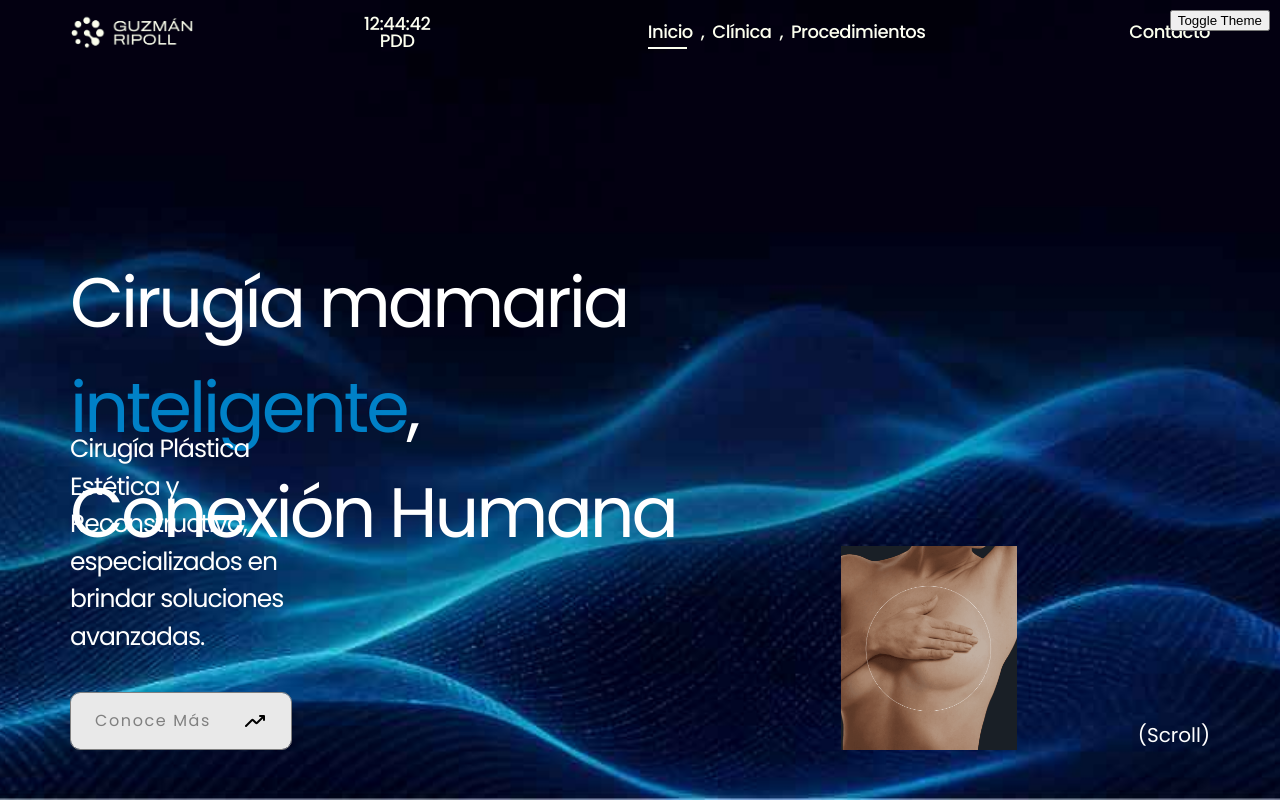
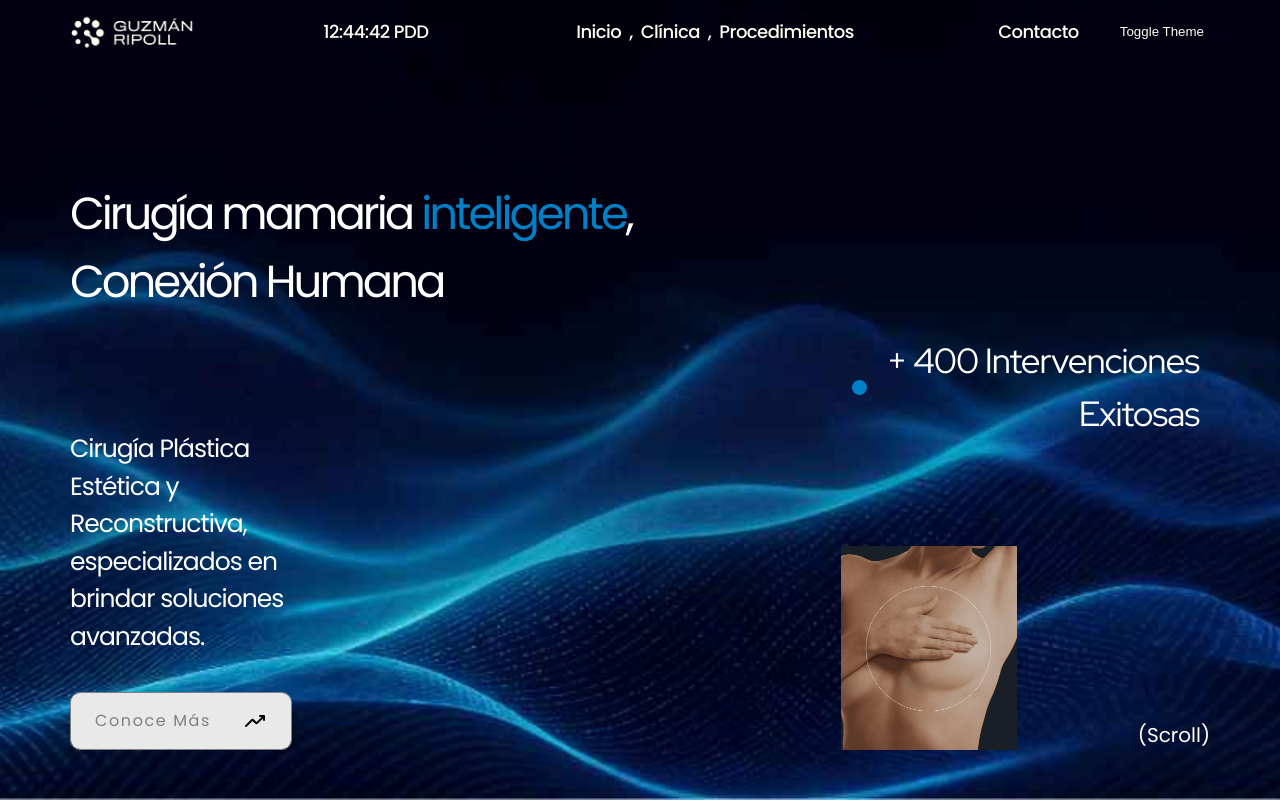
Before and after one commit to JOTALGS/GuzmanRipollCirugia, a React (Vite) app: page / in a window 1280 px wide. Shown: the top 802 px of the page. Built offline with nearby package versions, Linux system fonts and the light colour scheme.

Commit message:
home responsice

```diff
--- a/src/App.jsx
+++ b/src/App.jsx
@@ -121,7 +121,21 @@ function GridDebugger({
   );
 }
 
+// About Page Component
+function ProcedimientoCero() {
+  const [isPinned, setIsPinned] = useState(true);
 
+  return (
+    <Box sx={{ minHeight: '100vh', backgroundColor: 'black' }}>
+      <StandaloneScrollReveal
+        imageSrc="images/wwsav.jpg"
+        imageAlt="Architectural detail with orange geometric patterns"
+        heading="NexaVirtu Tech"
+        pin={isPinned}
+      />
+    </Box>
+  );
+}
 
 // 🎯 COMPONENTE PRINCIPAL CON GRID DEBUGGER Y NAVBAR
 const App = () => {
@@ -148,12 +162,12 @@ const App = () => {
         <ReactLenis root>
           <Box id="scroll-container" sx={{ textAlign: "center", scrollBehavior: "smooth" }}>
             {/* NavBar fija en la parte superior */}
-            <NavBar />
+            <NavBar  toggleTheme={toggleTheme} />
 
             <Routes>
-              <Route path="/" element={<Home toggleTheme={toggleTheme} />} />
+              <Route path="/" element={<Home/>} />
               <Route path="/clinica" element={<Clinica />} />
-              {/* <Route path="/procedimientos" element={<Procedures toggleTheme={toggleTheme} />} /> */}
+              <Route path="/procedimientos" element={<ProcedimientoCero />} />
               {/* <Route path="/contacto" element={<Contact />} /> */}
             </Routes>
 
--- a/src/components/UI/NavBar.jsx
+++ b/src/components/UI/NavBar.jsx
@@ -3,11 +3,16 @@ import { useState, useEffect, useRef } from "react"
 import { useLocation, Link } from "react-router-dom"
 import { motion, AnimatePresence } from "framer-motion"
 import { useLenis } from "@studio-freight/react-lenis"
+import { Box, useMediaQuery } from "@mui/material"
+import MenuIcon from '@mui/icons-material/Menu';
+import CloseIcon from '@mui/icons-material/Close';
 
-export default function NavBar() {
+export default function NavBar({ toggleTheme }) {
   const [timeParts, setTimeParts] = useState({ hour: "00", minute: "00", second: "00", period: "PDD" })
   const [isDarkBackground, setIsDarkBackground] = useState(false)
+  const [isMenuOpen, setIsMenuOpen] = useState(false)
   const location = useLocation()
+  const isMobile = useMediaQuery('(max-width:900px)')
 
   // Determinar página activa específica
   const getActivePage = () => {
@@ -25,7 +30,8 @@ export default function NavBar() {
   const menuLinks = [
     { name: "Inicio", path: "/" },
     { name: "Clínica", path: "/clinica" },
-    { name: "Procedimientos", path: "/procedimientos" }
+    { name: "Procedimientos", path: "/procedimientos" },
+    { name: "Contacto", path: "/contacto" }
   ]
 
   // Reloj en tiempo real con segundos
@@ -119,6 +125,10 @@ export default function NavBar() {
       e.preventDefault()
       lenis?.scrollTo(href, { offset: -100, duration: 1.2 })
     }
+    // Cerrar menú en móviles al hacer clic en un enlace
+    if (isMobile) {
+      setIsMenuOpen(false)
+    }
   }
 
   // Efecto de inversión custom
@@ -134,26 +144,26 @@ export default function NavBar() {
 
   return (
     <header style={navbarStyle}>
-      <nav style={{
+      <Box component="nav" sx={{
         margin: '0 auto',
         display: 'grid',
         gridTemplateColumns: 'repeat(12, 1fr)',
         alignItems: 'center',
         gap: '20px',
-        paddingLeft: '70px',
-        paddingRight: '70px',
+        paddingLeft: { xs: '20px', md: '70px'},
+        paddingRight: { xs: '20px', md: '70px'},
         paddingTop: '12px',
         paddingBottom: '12px',
         fontFamily: 'Poppins, sans-serif',
-        fontWeight: '500', // Poppins Medium
+        fontWeight: '500',
         fontSize: '18px',
         lineHeight: '17.28px',
         letterSpacing: '-0.54px'
       }}>
 
         {/* Logo - Columnas 1-2 */}
-        <div style={{
-          gridColumn: '1 / 3',
+        <Box sx={{
+          gridColumn: { xs: '1 / 3', md: '1 / 3'},
           display: 'flex',
           alignItems: 'center'
         }}>
@@ -173,23 +183,51 @@ export default function NavBar() {
               }}
             />
           </Link>
-        </div>
+        </Box>
 
         {/* Hora - Alineada al inicio de Columna 4 */}
-        <div style={{
-          gridColumn: '4 / 5',
+        <Box sx={{
+          gridColumn: { xs: '6 / 10', md: '4 / 6' },
           display: 'flex',
-          justifyContent: 'flex-start', // Alineado al inicio de la columna
+          justifyContent: { xs: 'flex-center', md: 'flex-start' },
           alignItems: 'center',
           color: 'inherit'
         }}>
           <span>
-            {timeParts.hour}:{timeParts.minute}:{timeParts.second} {timeParts.period}
+            {`${timeParts.hour}:${timeParts.minute}:${timeParts.second} ${timeParts.period}`}
           </span>
-        </div>
+        </Box>
 
+        {/* Botón de hamburguesa para móviles */}
+        {isMobile && (
+          <Box sx={{
+            gridColumn: '11 / 13',
+            display: 'flex',
+            justifyContent: 'flex-end',
+            alignItems: 'center',
+            zIndex: 100
+          }}>
+            <button
+              onClick={() => setIsMenuOpen(!isMenuOpen)}
+              style={{
+                background: 'none',
+                border: 'none',
+                color: 'inherit',
+                cursor: 'pointer',
+                padding: '8px'
+              }}
+              aria-label={isMenuOpen ? "Cerrar menú" : "Abrir menú"}
+            >
+              {isMenuOpen ? <CloseIcon /> : <MenuIcon />}
+            </button>
+          </Box>
+        )}
+
+        {/* Menú para escritorio */}
+        {!isMobile && (
+          <>
             {/* Navegación Principal con comas - Columna 7-10 */}
-        <div style={{
+            <Box sx={{
               gridColumn: '7 / 11',
               display: 'flex',
               justifyContent: 'flex-start',
@@ -200,7 +238,7 @@ export default function NavBar() {
                 display: 'flex',
                 alignItems: 'center'
               }}>
-            {menuLinks.map((link, index) => (
+                {menuLinks.slice(0, 3).map((link, index) => (
                   <React.Fragment key={link.name}>
                     <Link
                       to={link.path}
@@ -211,7 +249,7 @@ export default function NavBar() {
                         textDecoration: 'none',
                         position: 'relative',
                         fontFamily: 'Poppins, sans-serif',
-                    fontWeight: '500', // Poppins Medium
+                        fontWeight: '500',
                         fontSize: '18px',
                         lineHeight: '17.28px',
                         letterSpacing: '-0.54px',
@@ -223,7 +261,7 @@ export default function NavBar() {
                       {link.name}
                     </Link>
                     {/* Comas separadoras */}
-                {index < menuLinks.length - 1 && (
+                    {index < 2 && (
                       <span style={{
                         color: 'inherit',
                         margin: '0 8px'
@@ -234,7 +272,7 @@ export default function NavBar() {
 
                 {/* Underline animado para menú principal */}
                 <AnimatePresence mode="wait">
-              {menuLinks.some(link => link.name === active) && (
+                  {menuLinks.slice(0, 3).some(link => link.name === active) && (
                     <motion.div
                       key={active}
                       style={{
@@ -268,10 +306,10 @@ export default function NavBar() {
                   )}
                 </AnimatePresence>
               </div>
-        </div>
+            </Box>
 
             {/* Contacto - Separado al final */}
-        <div style={{
+            <Box sx={{
               gridColumn: '12 / 13',
               display: 'flex',
               justifyContent: 'flex-end',
@@ -285,7 +323,7 @@ export default function NavBar() {
                     color: 'inherit',
                     textDecoration: 'none',
                     fontFamily: 'Poppins, sans-serif',
-                fontWeight: '500', // Poppins Medium
+                    fontWeight: '500',
                     fontSize: '18px',
                     lineHeight: '17.28px',
                     letterSpacing: '-0.54px',
@@ -332,8 +370,93 @@ export default function NavBar() {
                   )}
                 </AnimatePresence>
               </div>
-        </div>
-      </nav>
+            </Box>
+
+            {/* Toggle Theme para escritorio */}
+            <Box sx={{
+              gridColumn: '13 / 13',
+              display: 'flex',
+              justifyContent: 'flex-end',
+              alignItems: 'center'
+            }}>
+              <button onClick={toggleTheme} style={{
+                position: 'relative',
+                zIndex: 999,
+                background: 'none',
+                border: 'none',
+                color: 'inherit',
+                cursor: 'pointer',
+                marginLeft: '15px'
+              }}>
+                Toggle Theme
+              </button>
+            </Box>
+          </>
+        )}
+      </Box>
+
+      {/* Menú móvil */}
+      <AnimatePresence>
+        {isMobile && isMenuOpen && (
+          <motion.div
+            initial={{ opacity: 0, y: -20 }}
+            animate={{ opacity: 1, y: 0 }}
+            exit={{ opacity: 0, y: -20 }}
+            transition={{ duration: 0.3 }}
+            style={{
+              position: 'fixed',
+              top: 0,
+              left: 0,
+              right: 0,
+              bottom: 0,
+              backgroundColor: 'rgba(0, 0, 0, 0.9)',
+              zIndex: 40,
+              display: 'flex',
+              flexDirection: 'column',
+              justifyContent: 'center',
+              alignItems: 'center',
+              padding: '20px',
+              mixBlendMode: 'normal',
+              color: 'white'
+            }}
+          >
+            {menuLinks.map((link) => (
+              <Link
+                key={link.name}
+                to={link.path}
+                onClick={(e) => onNavClick(e, link.path)}
+                style={{
+                  color: active === link.name ? '#ccc' : 'white',
+                  textDecoration: 'none',
+                  fontSize: '24px',
+                  fontWeight: active === link.name ? '600' : '400',
+                  margin: '15px 0',
+                  textAlign: 'center',
+                  width: '100%',
+                  transition: 'all 0.3s ease'
+                }}
+              >
+                {link.name}
+              </Link>
+            ))}
+            <button
+              onClick={toggleTheme}
+              style={{
+                marginTop: '30px',
+                background: 'none',
+                border: '1px solid white',
+                color: 'white',
+                padding: '10px 20px',
+                borderRadius: '4px',
+                cursor: 'pointer',
+                fontSize: '16px'
+              }}
+            >
+              Toggle Theme
+            </button>
+          </motion.div>
+        )}
+      </AnimatePresence>
     </header>
   )
 }
--- a/src/components/home/CTAhome.jsx
+++ b/src/components/home/CTAhome.jsx
@@ -27,7 +27,7 @@ export default function CTAhome() {
 
       scrollTriggerInstance = ScrollTrigger.create({
         trigger: leftSection,
-        start: "top top",
+        start: "top 7%",
         end: isMobile() ? "bottom+=5000% top" : "bottom+=710% top",
         pin: isMobile() ? false : true,
         pinSpacing: false,
--- a/src/components/home/ConoceMasHome.jsx
+++ b/src/components/home/ConoceMasHome.jsx
@@ -138,7 +138,7 @@ export default function ConoceMasHome() {
 
       scrollTriggerInstance = ScrollTrigger.create({
         trigger: leftSection,
-        start: "top top",
+        start: "top 7%",
         end: isMobile() ? "bottom+=5000% top" : "bottom+=11500% top",
         pin: isMobile() ? false : true,
         pinSpacing: false,
--- a/src/components/home/IntroHome.jsx
+++ b/src/components/home/IntroHome.jsx
@@ -10,7 +10,7 @@ export default function IntroHome() {
       sx={{
         position: "relative",
         zIndex: 1,
-        height: { xs: "90vh", md: "100vh" },
+        height: { xs: "100vh", md: "100vh" },
         display: "grid",
 
         backgroundColor: "#fff",
@@ -28,7 +28,7 @@ export default function IntroHome() {
         alt="Background"
         sx={{
           width: { xs: "100vw", md: "100vw"},
-          height: { xs: "90vh", md: "100vh"},
+          height: { xs: "100vh", md: "100vh"},
           objectFit: "cover",
           position: "absolute",
           top: 0,
@@ -40,7 +40,7 @@ export default function IntroHome() {
 
       <Box
         sx={{
-          marginTop: { xs: '80px', md: '250px' },
+          marginTop: { xs: '80px', md: '150px', lg: '180px', xl: '250px' },
           gridColumn: { xs: '1 / 13', md: '1 / 8' },
           gridRow: '1 / 1',
           display: 'flex',
@@ -50,12 +50,31 @@ export default function IntroHome() {
           justifyContent: 'start',
         }}
       >
-        <Typography color="white" fontFamily={'Poppins'} fontSize={{ xs: '35px', md: '70px' }} sx={{ textTransform: '', letterSpacing: '-3px'}}>
-          Cirugía mamaria <Typography component="span" fontFamily={'Poppins'} fontSize={{ xs: '35px', md: '70px' }} sx={{ color: 'textSecondary', letterSpacing: '-3px' }}>inteligente</Typography>,
+        <Typography color="white" fontFamily={'Poppins'} fontSize={{ xs: '35px',md: '45px' , xl: '70px' }} sx={{ width: '100%', textTransform: '', letterSpacing: '-3px'}}>
+          Cirugía mamaria <Typography component="span" fontFamily={'Poppins'} fontSize={{ xs: '35px',md: '45px' , xl: '70px' }} sx={{ color: 'textSecondary', letterSpacing: '-3px' }}>inteligente</Typography>,
         </Typography>
 
-        <Typography fontFamily={'Poppins'} fontSize={{ xs: '35px', md: '70px' }} sx={{ color: 'textPrimary', textTransform: 'capitalize' , letterSpacing: '-3px'}}>
+        <Typography fontFamily={'Poppins'} fontSize={{ xs: '35px',md: '45px' , xl: '70px' }} sx={{ width: '100%',color: 'textPrimary', textTransform: 'capitalize' , letterSpacing: '-3px'}}>
           conexión humana
+        </Typography>
+      </Box>
+
+      <Box
+        sx={{
+          gridColumn: { xs: '3 / 11', md: '9 / 13' },
+          gridRow: '1 / 1',
+          position: 'relative',
+          display: 'flex',
+          flexDirection: 'row',
+          textAlign: { xs: 'center', md: 'end'},
+          alignItems: 'center',
+          justifyContent: 'center',
+          marginBottom: { xs: '25px', md: 'px' },
+        }}
+      >
+        <Box sx={{  width: '15px', height: '15px', backgroundColor: '#0081C7', borderRadius: '100%' }}/>
+        <Typography fontFamily={'Red Hat Display'} fontSize={{ xs: '20px', md: '35px' }} sx={{ width: '90%',color: 'textPrimary', textTransform: 'capitalize' , letterSpacing: '-1px'}}>
+          + 400 intervenciones exitosas
         </Typography>
       </Box>
 
--- a/src/pages/Clinica.jsx
+++ b/src/pages/Clinica.jsx
@@ -143,7 +143,6 @@ export default function Clinica({ id }) {
       </Box>
       </Box>
 
-
       <Footer />
     </Box>
   )
--- a/src/pages/Home.jsx
+++ b/src/pages/Home.jsx
@@ -19,9 +19,6 @@ export default function Home({ toggleTheme }) {
         backgroundColor: 'background.default',
       }}
     >
-      <button onClick={toggleTheme} style={{ position: 'absolute', top: 10, right: 10, zIndex: 999 }}>
-        Toggle Theme
-      </button>
 
       <IntroHome />
 
```
Also changed, not shown: src/components/home/Testimonios.jsx (+4 -4 lines). Lines whose indentation alone changed are shown as unchanged.
